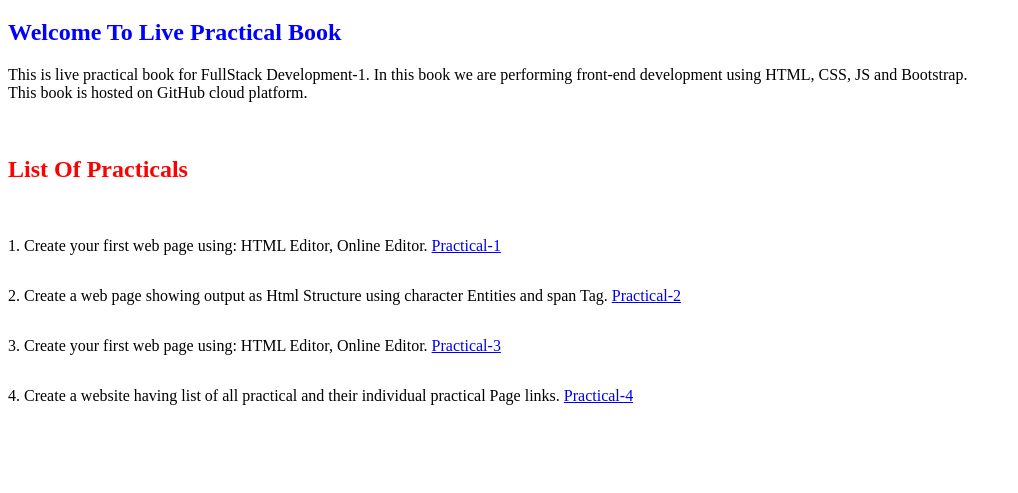
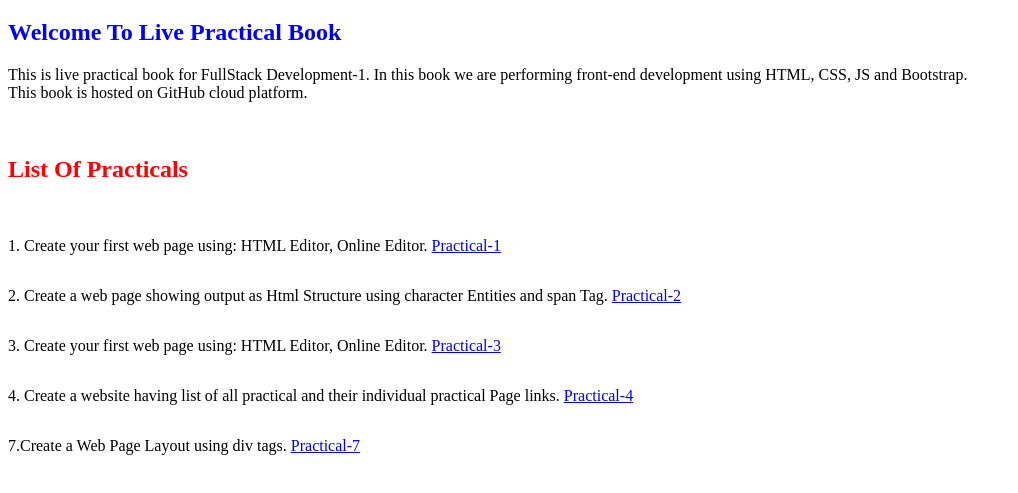
Before and after one commit to neha782/live_practical-book, a plain HTML site: page index.html in a window 1280 px wide. Shown: the part 61-554 px from the top of the page, without its empty margins (0-1018 px from the left). Drawn offline with Linux system fonts and the light colour scheme.

Commit message:
assignment-7 add into index.html

```diff
--- a/index.html
+++ b/index.html
@@ -30,6 +30,10 @@
     <p style="display: inline-block;">4. Create a website having list of all practical and their individual practical Page links.</p>
     <a href="/live_practical-book/index.html" target="_blank">Practical-4</a>
 
+    <br>
+    <p style="display: inline-block;">7.Create a Web Page Layout using div tags.</p>
+    <a href="/live_practical-book/pages/Assignment-7.html" target="_blank">Practical-7</a>
+
 
 
 </body>
```
